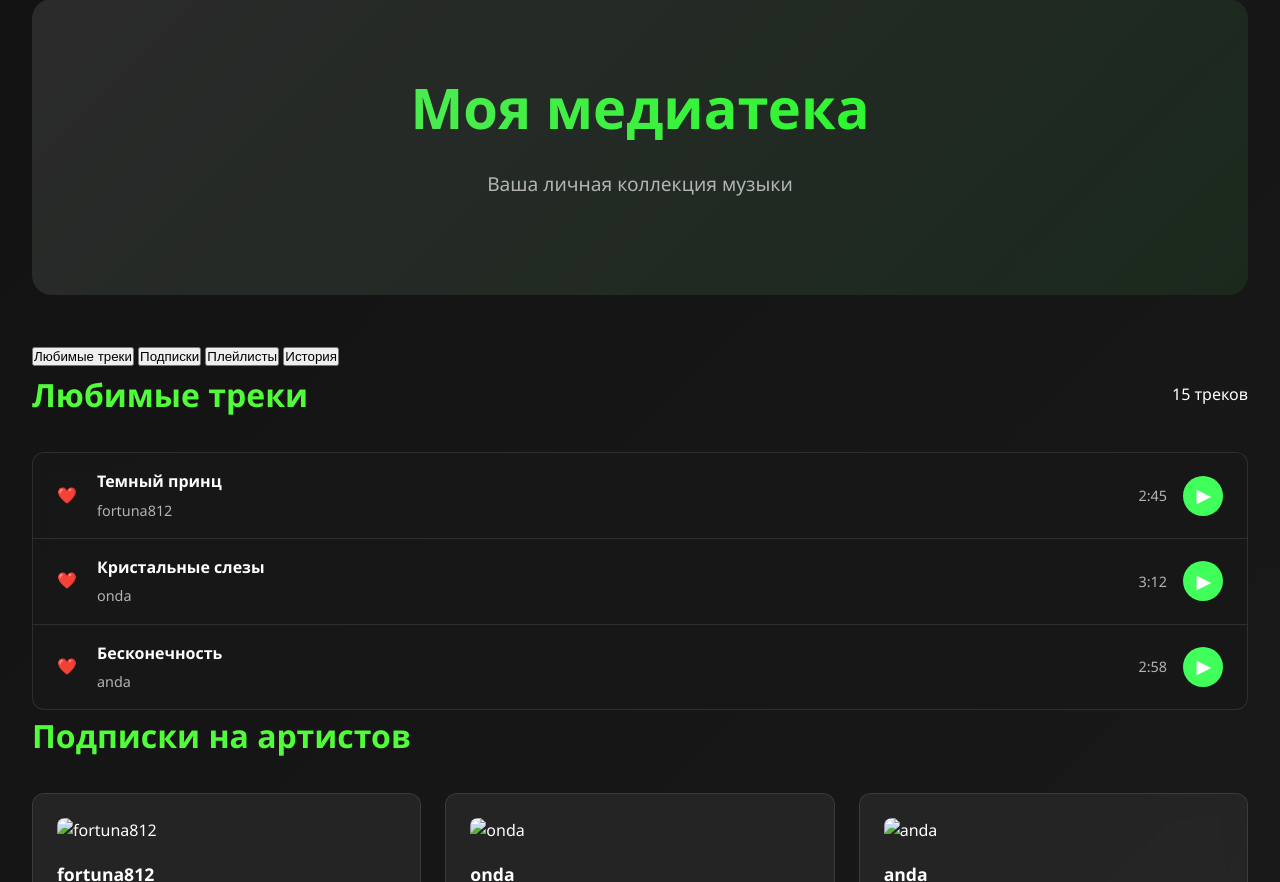
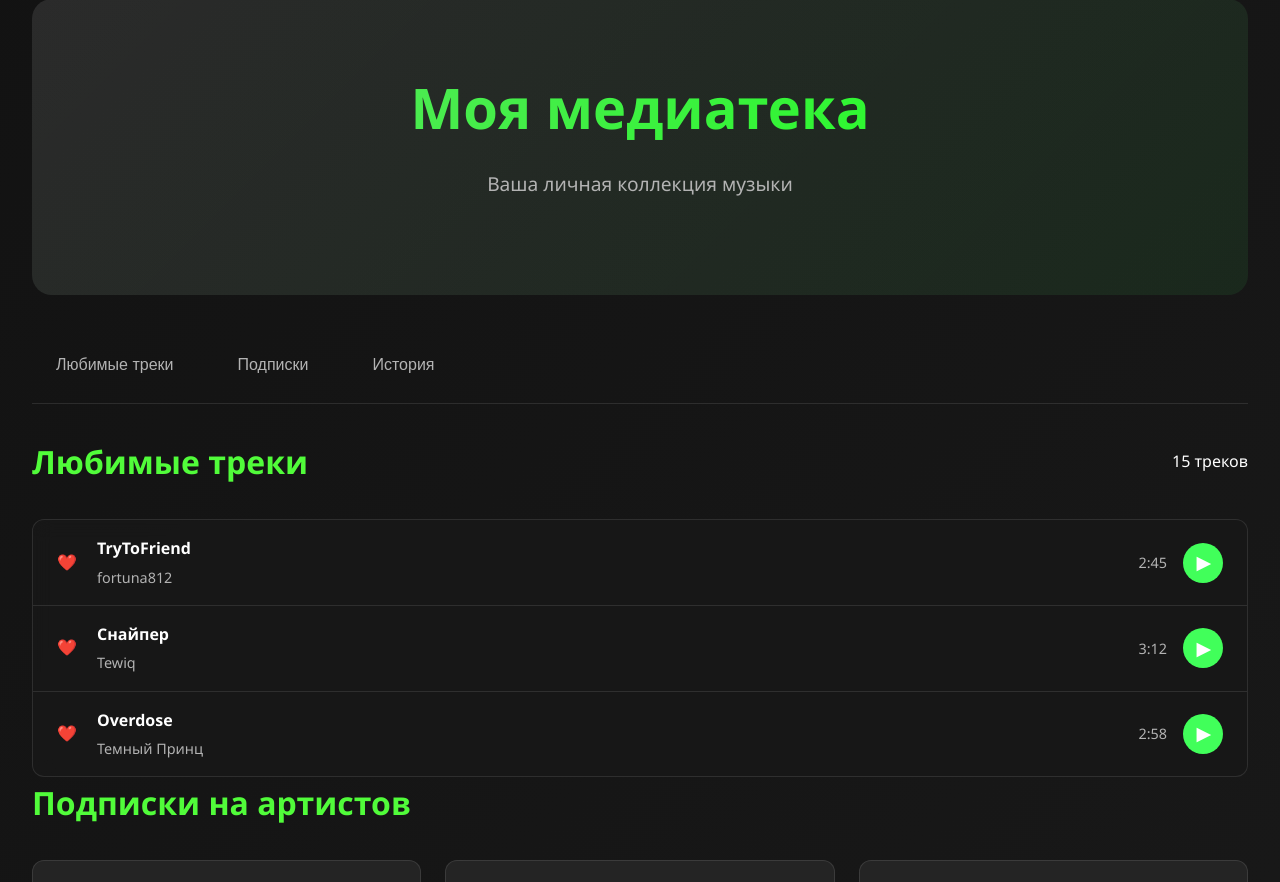
Before and after one commit to vadim0732/machuk, a Django app: template machuk/d/templates/library.html in a window 1280 px wide. Shown: the part 189-1071 px from the top of the page. Run offline with Django 5.2, Linux system fonts and the light colour scheme; the template is opened without the code that fills it, so the values that code supplies are empty.

Commit message:
library-style

```diff
--- a/machuk/d/static/CSS/style.css
+++ b/machuk/d/static/CSS/style.css
@@ -363,6 +363,49 @@ section {
     color: #b3b3b3;
 }
 
+.library-tabs {
+    display: flex;
+    gap: 1rem;
+    margin-bottom: 2rem;
+    border-bottom: 1px solid rgba(255, 255, 255, 0.1);
+    padding-bottom: 1rem;
+}
+
+.tab {
+    padding: 0.8rem 1.5rem;
+    background: none;
+    border: none;
+    color: #b3b3b3;
+    cursor: pointer;
+    border-radius: 8px;
+    transition: all 0.3s ease;
+    font-size: 1rem;
+}
+
+.tab.activate {
+    background: rgba(255, 65, 108, 0.2);
+    color: #41ff6a;
+}
+
+.tab:hover {
+    background: rgba(255, 255, 255, 0.1);
+}
+
+.empty-state {
+    text-align: center;
+    padding: 4rem 2rem;
+    color: #b3b3b3;
+}
+
+.empty-state h3 {
+    margin-bottom: 1rem;
+    color: #ffffff;
+}
+
+.recent-played {
+    margin-top: 2rem;
+}
+
 @media (max-widht: 768px) {
     .header {
         flex-direction: column;
--- a/machuk/d/templates/library.html
+++ b/machuk/d/templates/library.html
@@ -32,7 +32,6 @@
         <div class="library-tabs">
             <button class="tab active" onclick="switchTab('liked')">Любимые треки</button>
             <button class="tab" onclick="switchTab('artists')">Подписки</button>
-            <button class="tab" onclick="switchTab('playlists')">Плейлисты</button>
             <button class="tab" onclick="switchTab('history')">История</button>
         </div>
 
@@ -46,7 +45,7 @@
                 <div class="track-item">
                     <div class="track-number">❤️</div>
                     <div class="track-info">
-                        <div class="track-title">Темный принц</div>
+                        <div class="track-title">TryToFriend</div>
                         <div class="track-artist">fortuna812</div>
                     </div>
                     <div class="track-duration">2:45</div>
@@ -56,8 +55,8 @@
                 <div class="track-item">
                     <div class="track-number">❤️</div>
                     <div class="track-info">
-                        <div class="track-title">Кристальные слезы</div>
-                        <div class="track-artist">onda</div>
+                        <div class="track-title">Снайпер</div>
+                        <div class="track-artist">Tewiq</div>
                     </div>
                     <div class="track-duration">3:12</div>
                     <button class="play-button">▶</button>
@@ -66,8 +65,8 @@
                 <div class="track-item">
                     <div class="track-number">❤️</div>
                     <div class="track-info">
-                        <div class="track-title">Бесконечность</div>
-                        <div class="track-artist">anda</div>
+                        <div class="track-title">Overdose</div>
+                        <div class="track-artist">Темный Принц</div>
                     </div>
                     <div class="track-duration">2:58</div>
                     <button class="play-button">▶</button>
@@ -82,23 +81,23 @@
 
             <div class="grid grid-6">
                 <div class="card">
-                    <img src=""
+                    <img src="../static/images/Fortuna812.jpg"
                          alt="fortuna812" class="card-img">
                     <div class="card-title">fortuna812</div>
                     <div class="card-subtitle">✓ Проверенный</div>
                 </div>
 
                 <div class="card">
-                    <img src=""
-                         alt="onda" class="card-img">
-                    <div class="card-title">onda</div>
+                    <img src="../static/images/Tewiq.jpg"
+                         alt="Tewiq" class="card-img">
+                    <div class="card-title">Tewiq</div>
                     <div class="card-subtitle">✓ Проверенный</div>
                 </div>
 
                 <div class="card">
-                    <img src=""
+                    <img src="../static\images\DarkPrince.jpg"
                          alt="anda" class="card-img">
-                    <div class="card-title">anda</div>
+                    <div class="card-title">Темный Принц</div>
                     <div class="card-subtitle">✓ Проверенный</div>
                 </div>
             </div>
@@ -132,3 +131,4 @@
             </div>
         </div>
     </main>
+</body>
--- a/machuk/d/templates/main.html
+++ b/machuk/d/templates/main.html
@@ -10,7 +10,7 @@
         <a href="#" class="logo">Weren't Here Music</a>
 
         <nav class="nav">
-            <a href="#" class="active">Главная</a>
+            <a href="main.html" class="active">Главная</a>
             <a href="library.html">Моя медиатека</a>
             <a href="#">Поиск</a>
             <a href="#">Чарты</a>
@@ -221,3 +221,4 @@
             <p>&copy; 2024 Weren't Here Music. Все права защищены.</p>
         </div>
     </footer>
+</body>
--- a/machuk/d/urls.py
+++ b/machuk/d/urls.py
@@ -2,7 +2,9 @@
 from django.contrib.sitemaps.views import sitemap
 from django.urls import path
 from .views import main
+from .views import library
 
 urlpatterns = [
-    path('', main),
+    path('main.html', main),
+    path('library.html', library)
 ]
--- a/machuk/d/views.py
+++ b/machuk/d/views.py
@@ -4,3 +4,7 @@ from .models import *
 def main(request):
 
     return render(request, 'main.html')
+
+def library(request):
+
+    return render(request, 'library.html')
```
Also changed, not shown: machuk/d/static/images/DarkPrince.jpg (added), machuk/d/static/images/Tewiq.jpg (added), 1 other file.
